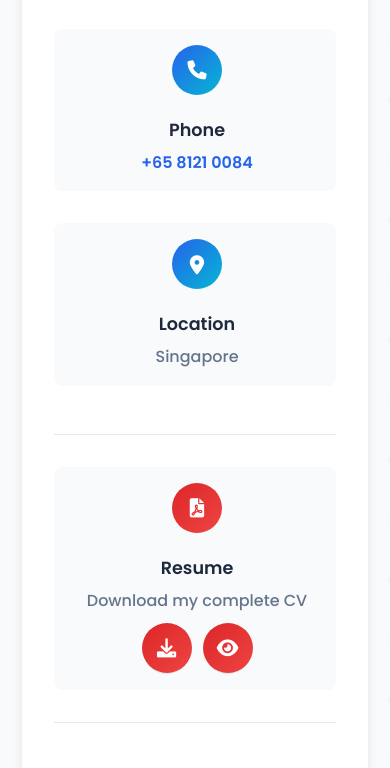
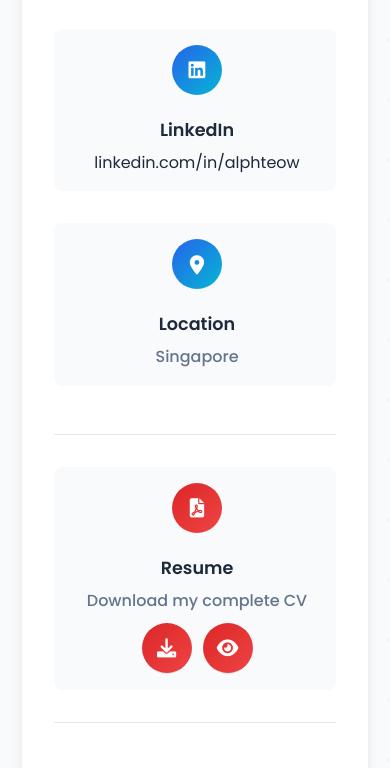
Before and after one commit to Alphteow/resume, a plain HTML site: page index.html in a window 390 px wide. Shown: the part 7518-8286 px from the top of the page. Drawn offline with Linux system fonts and the light colour scheme.

Commit message:
change phone number to linkedin

```diff
--- a/index.html
+++ b/index.html
@@ -321,11 +321,11 @@
                             </div>
                         </div>
                         <div class="contact-item">
-                            <i class="fas fa-phone"></i>
+                            <i class="fab fa-linkedin"></i>
                             <div>
-                                <h4>Phone</h4>
-                                <a href="tel:+6581210084" class="contact-phone">
-                                    +65 8121 0084
+                                <h4>LinkedIn</h4>
+                                <a href="https://linkedin.com/in/alphteow" class="contact-linkedin" target="_blank" rel="noopener noreferrer">
+                                    linkedin.com/in/alphteow
                                 </a>
                             </div>
                         </div>
```
